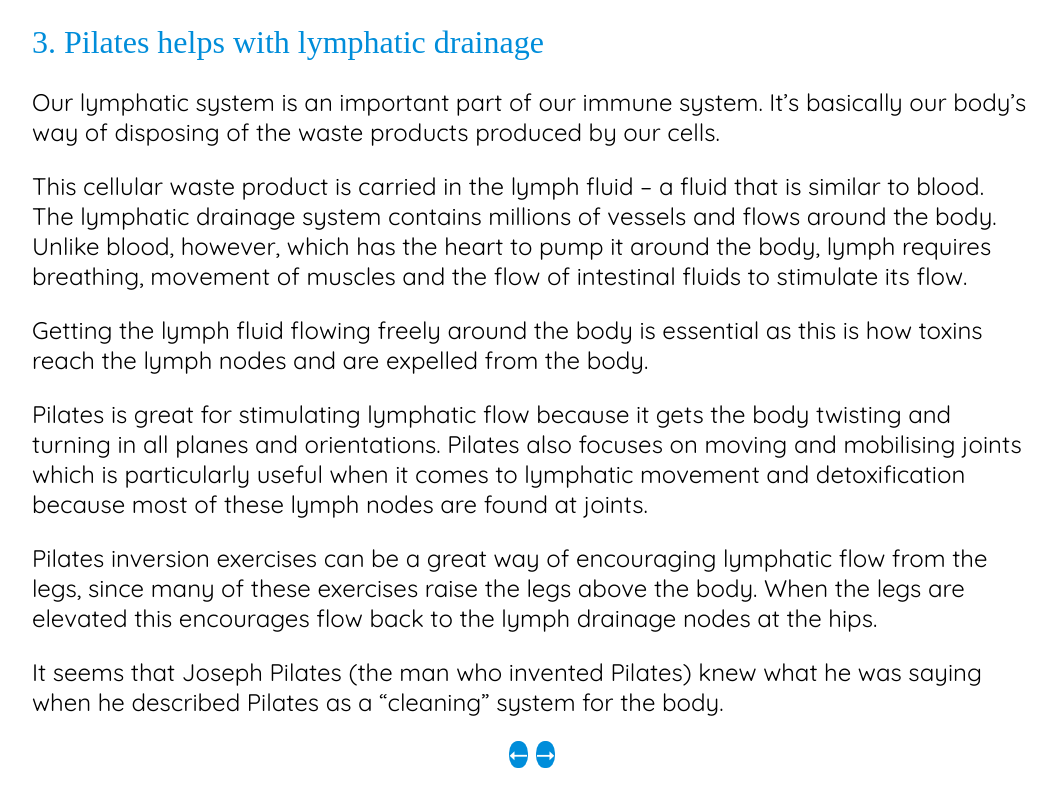
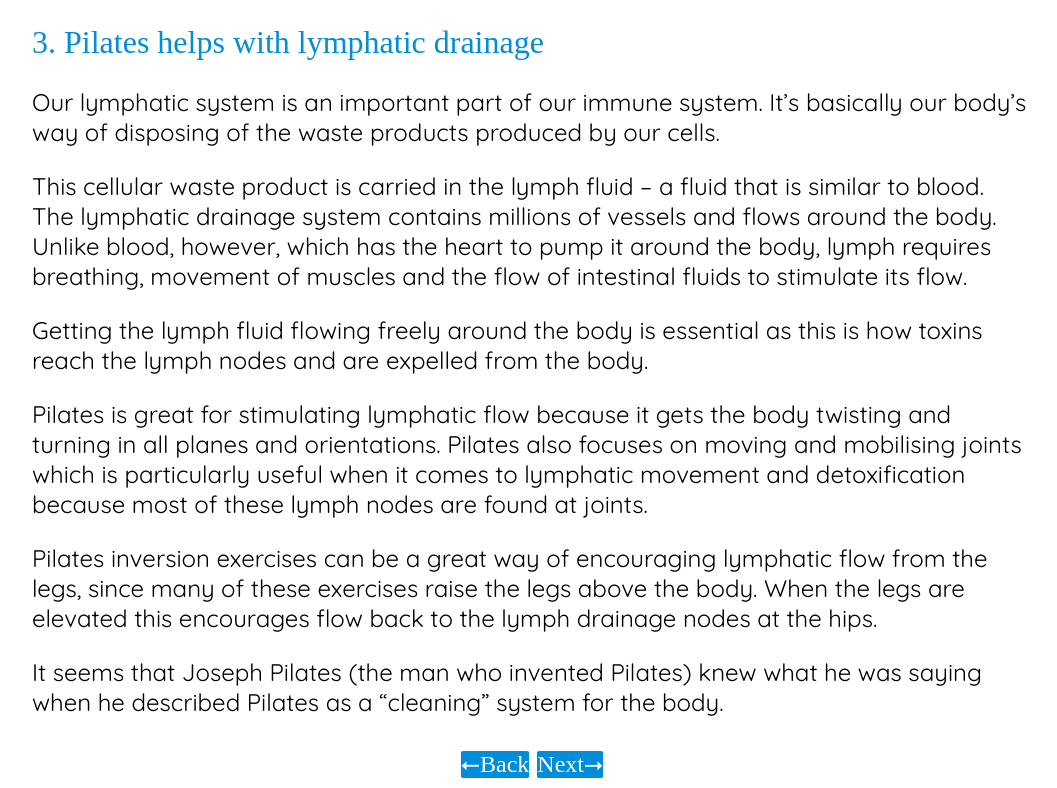
Before and after one commit to Sasha118669/pilates, a plain HTML site: page src/pages/page2.html in a window 1280 px wide. Shown: the part 3378-4166 px from the top of the page, without its empty margins (108-1165 px from the left). Drawn offline with Linux system fonts and the light colour scheme.

Commit message:
btn-update

```diff
--- a/src/pages/page2.css
+++ b/src/pages/page2.css
@@ -42,8 +42,9 @@
 }
 .btn {
     border: none;
-    border-radius: 45%;
+    border-radius: 5%;
     background-color: #008DDA;
+    margin: 10px 0px;
 }
 .btn a {
     font-size: 24px;
--- a/src/pages/page2.html
+++ b/src/pages/page2.html
@@ -106,10 +106,10 @@
 
     <footer class="footer">
          <div class="btn left-btn">
-<a href="index.html">⭠</a>
+<a href="index.html">⭠Back</a>
 </div>
 <div class="btn right-btn">
-    <a href="page3.html">⭢</a>
+    <a href="page3.html">Next⭢</a>
         </div>
    </footer>
 </body>
--- a/src/pages/page3.css
+++ b/src/pages/page3.css
@@ -36,8 +36,9 @@
     }
     .left-btn {
         border: none;
-        border-radius: 45%;
+        border-radius: 5%;
         background-color: #008DDA;
+        margin: 10px;
     }
     .left-btn a {
         font-size: 24px;
--- a/src/pages/style.css
+++ b/src/pages/style.css
@@ -35,8 +35,9 @@
 }
 .right-btn {
     border: none;
-    border-radius: 45%;
+    border-radius: 5%;
     background-color: #008DDA;
+    margin: 10px;
 }
 .right-btn a {
     font-size: 24px;
```
Also changed, not shown: src/pages/index.html (+1 -1 lines), src/pages/page3.html (+1 -1 lines).
